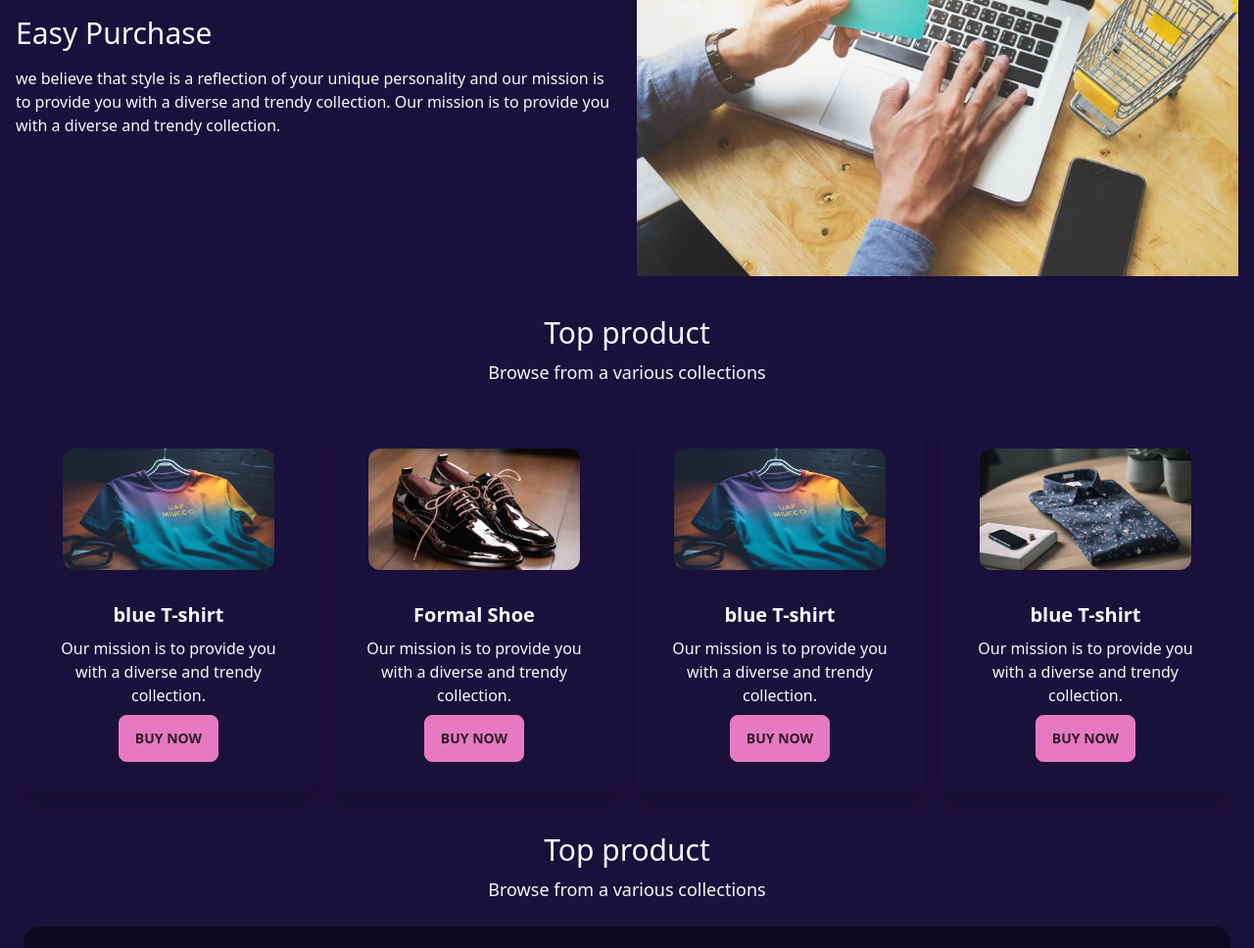
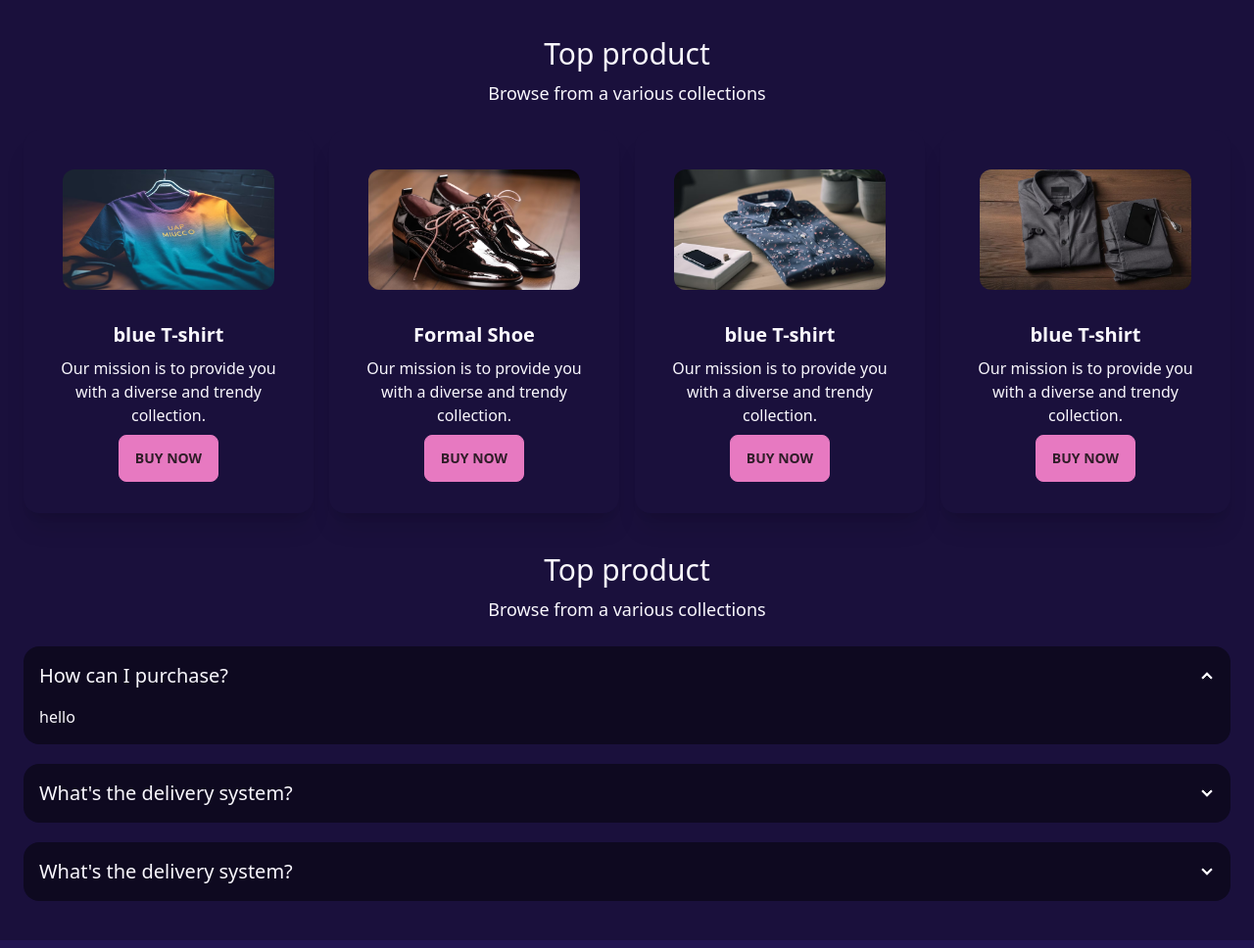
Before and after one commit to Mdforidulislam/daisy-man-copy, a plain HTML site: page index.html in a window 1280 px wide. Shown: the part 1359-2327 px from the top of the page at 98% size. Drawn offline with nearby package versions, Linux system fonts and the light colour scheme.

Commit message:
images add

```diff
--- a/index.html
+++ b/index.html
@@ -70,7 +70,7 @@
      </header>
      <!-- Hero section -->
      <div class="hero min-h-[calc(100vh-110px)] bg-bg-image">
-        <div class="hero-overlay bg-opacity-60"></div>
+        <div class="hero-overlay bg-opacity-75"></div>
         <div class="hero-content text-center text-neutral-content">
           <div class="max-w-md">
             <h1 class="mb-5 text-5xl font-bold">Hello there</h1>
@@ -90,7 +90,7 @@
                </div>
                 <div class="grid grid-cols-1 md:grid-cols-2 lg:grid-cols-3 gap-4">
                     <div class="card bg-slate-600 shadow-xl image-full">
-                        <figure><img src="/images/blue-yellow-t-shirt-wooden-hanger-generated-by-ai_188544-42185.avif" alt="Shoes" /></figure>
+                        <figure><img src="/images/blue-yellow-t-shirt.png" alt="Shoes" /></figure>
                         <div class="card-body">
                           <h2 class="card-title">Shoes!</h2>
                           <p>At DaisyMan, we believe that style is a reflection of your unique personality and our mission is to provide you with a diverse and trendy collection.</p>
@@ -100,7 +100,7 @@
                         </div>
                       </div>
                     <div class="card bg-slate-600 shadow-xl image-full">
-                        <figure><img src="/images/shiny-black-leather-shoes-exude-modern-luxury-generated-by-ai_188544-36154.avif" alt="Shoes" /></figure>
+                        <figure><img src="/images/shiny-black-leather-shoes.png" alt="Shoes" /></figure>
                         <div class="card-body">
                           <h2 class="card-title">Shoes!</h2>
                           <p>At DaisyMan, we believe that style is a reflection of your unique personality and our mission is to provide you with a diverse and trendy collection.</p>
@@ -110,7 +110,7 @@
                         </div>
                       </div>
                     <div class="card bg-slate-600 shadow-xl image-full">
-                        <figure><img src="/images/elegant-businessman-attire-hangs-modern-closet-generated-by-ai_188544-15312.avif" alt="Shoes" /></figure>
+                        <figure><img src="/images/elegant-businessman.png" alt="Shoes" /></figure>
                         <div class="card-body">
                           <h2 class="card-title">Shoes!</h2>
                           <p>At DaisyMan, we believe that style is a reflection of your unique personality and our mission is to provide you with a diverse and trendy collection.</p>
@@ -145,7 +145,7 @@
                <div class="grid gap-4 grid-cols-1 ms:grid-cols-2 md:grid-cols-3 lg:grid-cols-4">
                     <div class="card bg-base-100 shadow-xl">
                         <figure class="px-10 pt-10">
-                        <img src="/images/blue-yellow-t-shirt-wooden-hanger-generated-by-ai_188544-42185.avif" alt="Shoes" class="rounded-xl" />
+                        <img src="/images/blue-yellow-t-shirt.png" alt="Shoes" class="rounded-xl" />
                         </figure>
                         <div class="card-body items-center text-center">
                         <h2 class="card-title">blue T-shirt</h2>
@@ -157,7 +157,7 @@
                     </div>
                     <div class="card bg-base-100 shadow-xl">
                         <figure class="px-10 pt-10">
-                        <img src="/images/shiny-black-leather-shoes-exude-modern-luxury-generated-by-ai_188544-36154.avif" alt="Shoes" class="rounded-xl" />
+                        <img src="/images/shiny-black-leather-shoes.png" alt="Shoes" class="rounded-xl" />
                         </figure>
                         <div class="card-body items-center text-center">
                         <h2 class="card-title">Formal Shoe</h2>
@@ -169,7 +169,7 @@
                     </div>
                     <div class="card bg-base-100 shadow-xl">
                         <figure class="px-10 pt-10">
-                        <img src="/images/blue-yellow-t-shirt-wooden-hanger-generated-by-ai_188544-42185.avif" alt="Shoes" class="rounded-xl" />
+                        <img src="/images/shirt-wooden.png" alt="Shoes" class="rounded-xl" />
                         </figure>
                         <div class="card-body items-center text-center">
                         <h2 class="card-title">blue T-shirt</h2>
@@ -181,7 +181,7 @@
                     </div>
                     <div class="card bg-base-100 shadow-xl">
                         <figure class="px-10 pt-10">
-                        <img src="/images/elegant-businessman-shirt-wooden-desk-stack-generated-by-ai_188544-34678.avif" alt="Shoes" class="rounded-xl" />
+                        <img src="/images/elegant-businessman.png" alt="Shoes" class="rounded-xl" />
                         </figure>
                         <div class="card-body items-center text-center">
                         <h2 class="card-title">blue T-shirt</h2>
```
Also changed, not shown: images/blue-yellow-t-shirt.png (renamed from images/blue-yellow-t-shirt-wooden-hanger-generated-by-ai_188544-42185.avif), images/easy-purchase.png (renamed from images/easy-purchase.avif), images/elegant-businessman.png (renamed from images/elegant-businessman-attire-hangs-modern-closet-generated-by-ai_188544-15312.avif), images/shiny-black-leather-shoes.png (renamed from images/shiny-black-leather-shoes-exude-modern-luxury-generated-by-ai_188544-36154.avif), images/shirt-wooden.png (renamed from images/elegant-businessman-shirt-wooden-desk-stack-generated-by-ai_188544-34678.avif).
